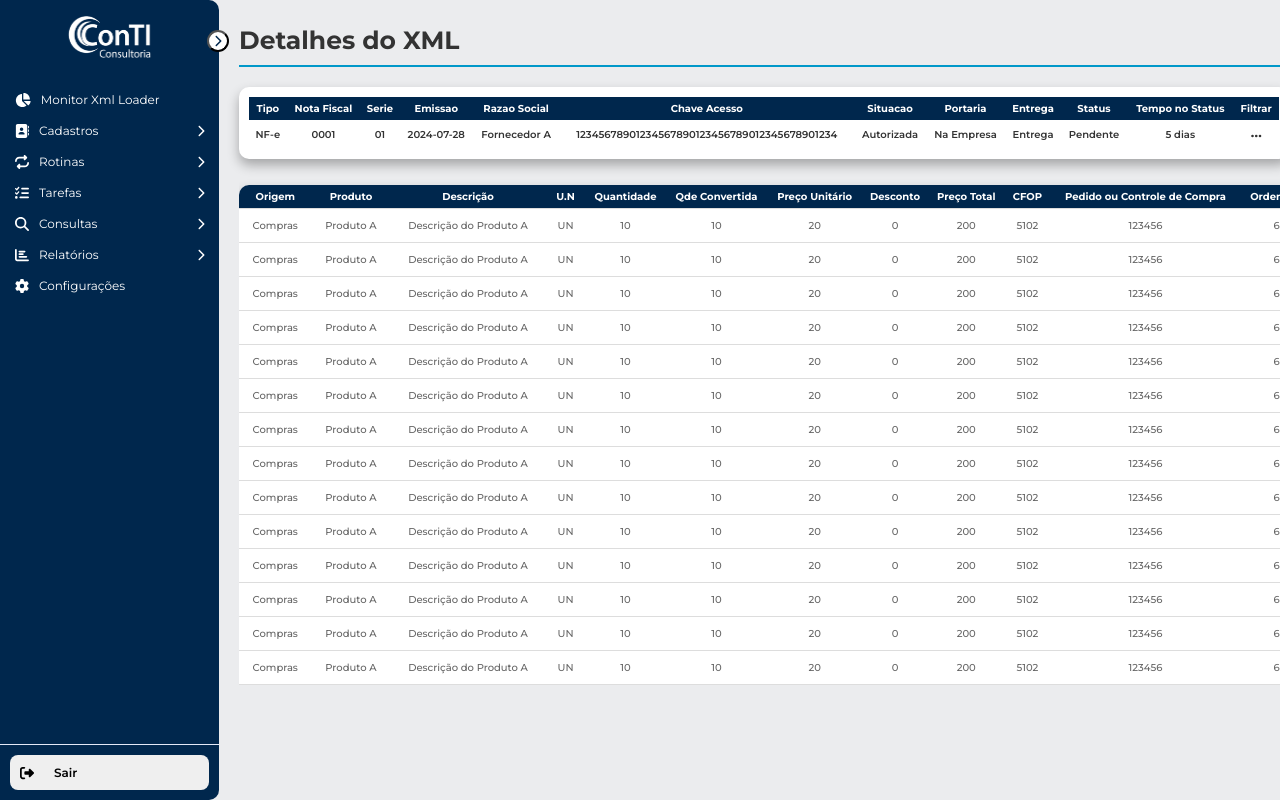
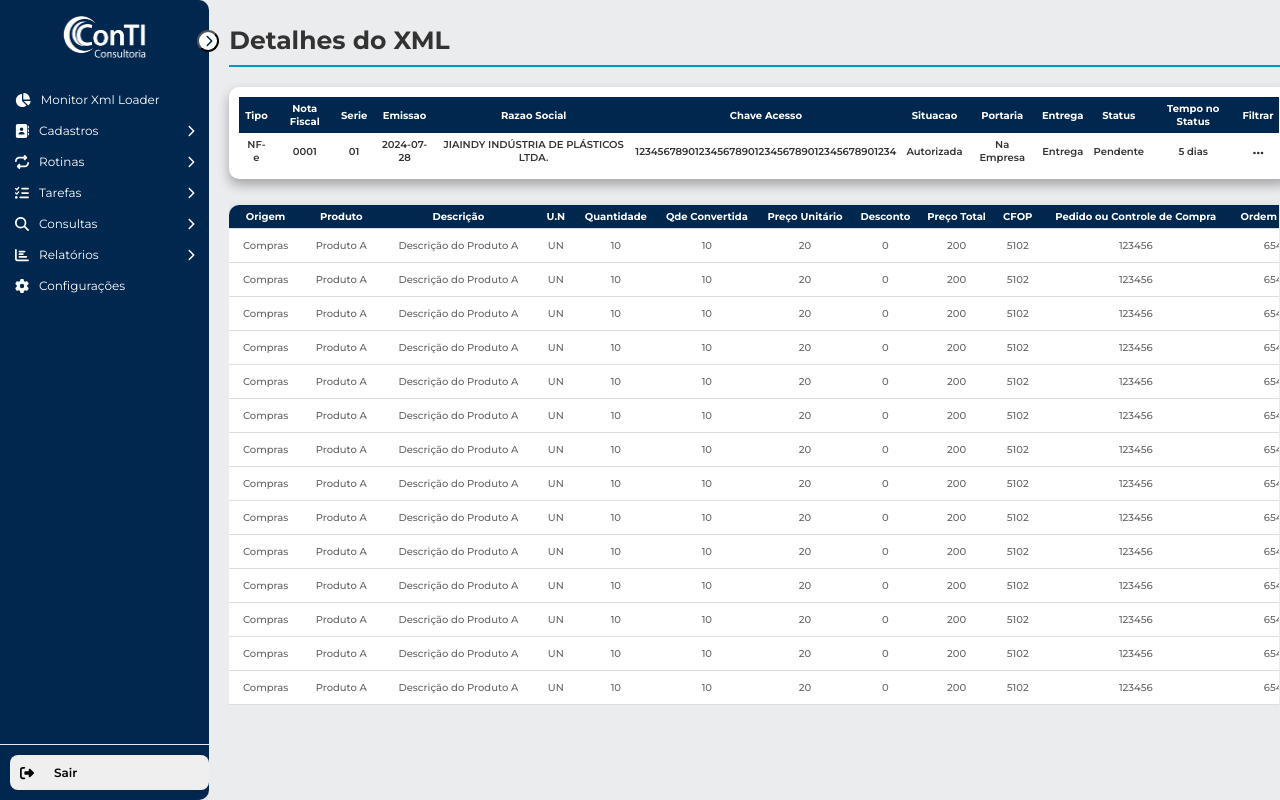
Before and after one commit to hudtadeu/conti-react, a React (Create React App) app: page /detalhes-xml/1 in a window 1280 px wide. Shown: the top 800 px of the page. Built offline with nearby package versions, Linux system fonts and the light colour scheme.

Commit message:
Atualização

```diff
--- a/src/components/menu/cadastros/DetalhesXml.js
+++ b/src/components/menu/cadastros/DetalhesXml.js
@@ -15,7 +15,7 @@ const DetalhesXml = () => {
       { name: 'Nota Fiscal', value: '0001' },
       { name: 'Serie', value: '01' },
       { name: 'Emissao', value: '2024-07-28' },
-      { name: 'Razao Social', value: 'Fornecedor A' },
+      { name: 'Razao Social', value: 'JIAINDY INDÚSTRIA DE PLÁSTICOS LTDA.' },
       { name: 'Chave Acesso', value: '12345678901234567890123456789012345678901234' },
       { name: 'Situacao', value: 'Autorizada' },
       { name: 'Portaria', value: 'Na Empresa' },
```
